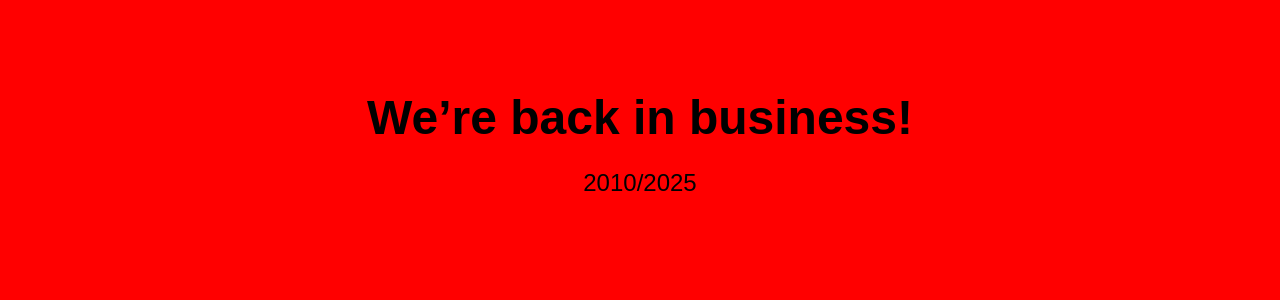
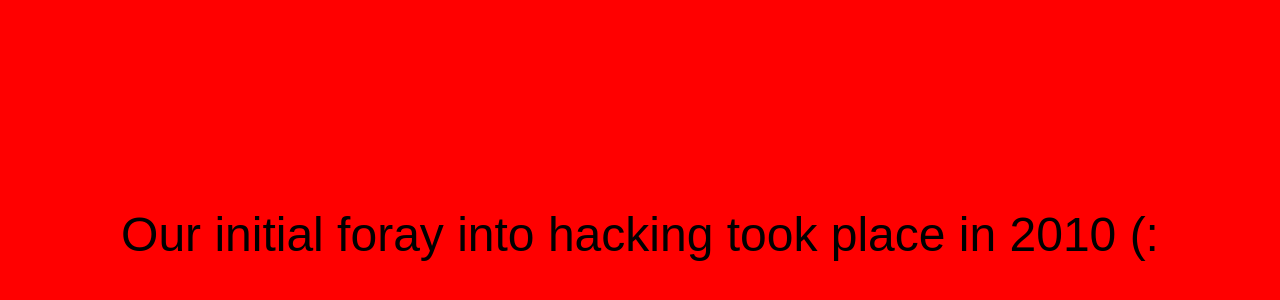
Before and after one commit to topsecretinspector/topsecretinspector.github.io, a plain HTML site: page index.html in a window 1280 px wide. Shown: the part 166-466 px from the top of the page. Drawn offline with Linux system fonts and the light colour scheme.

Commit message:
Update index.html

```diff
--- a/index.html
+++ b/index.html
@@ -2,26 +2,23 @@
 <html lang="en">
 <head>
   <meta charset="UTF-8">
-  <title>We're Back</title>
+  <title>Hacking History</title>
   <style>
     body {
       background-color: red;
       color: black;
+      height: 100vh;
+      margin: 0;
+      display: flex;
+      justify-content: center;
+      align-items: center;
+      font-size: 3em;
+      font-family: Arial, sans-serif;
       text-align: center;
-      font-family: Arial, sans-serif;
-      margin-top: 20%;
-    }
-    h1 {
-      font-size: 48px;
-      margin-bottom: 10px;
-    }
-    p {
-      font-size: 24px;
     }
   </style>
 </head>
 <body>
-  <h1>We’re back in business!</h1>
-  <p>2010/2025</p>
+  Our initial foray into hacking took place in 2010 (:
 </body>
 </html>
```
